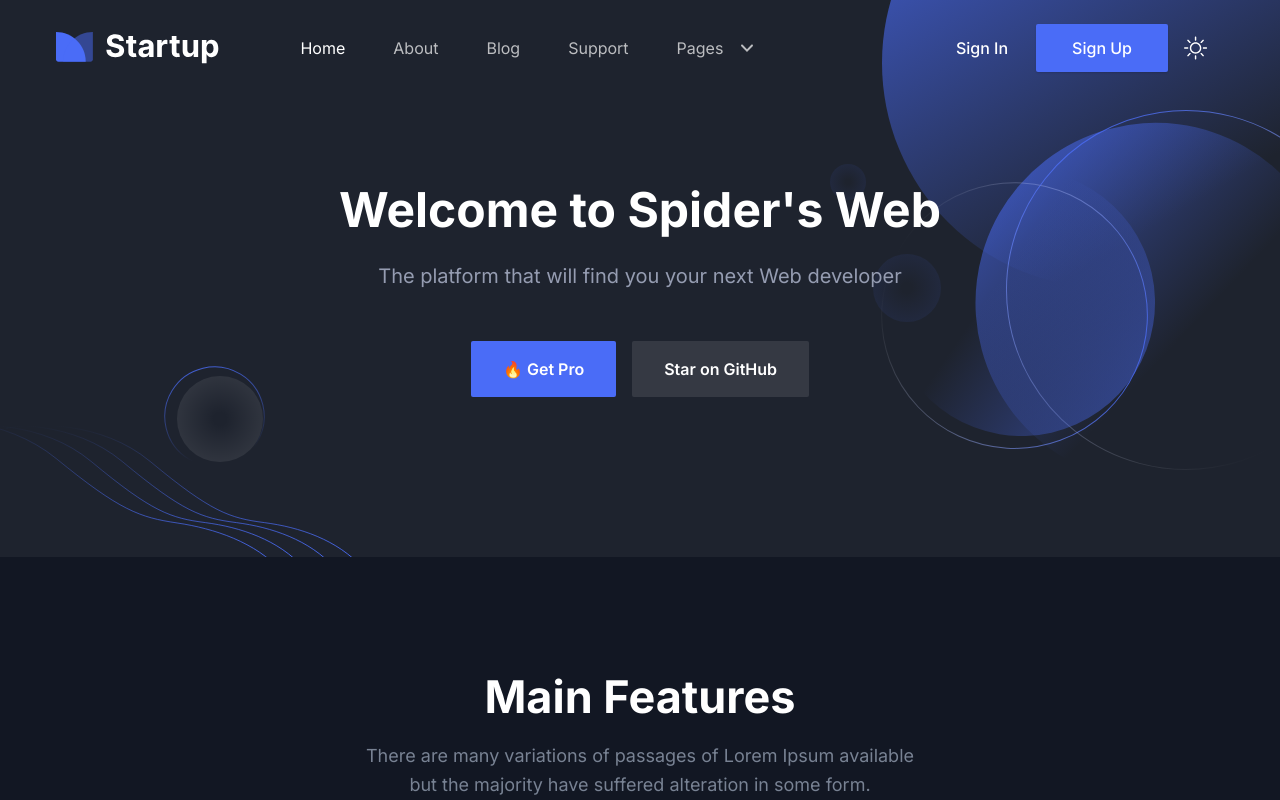
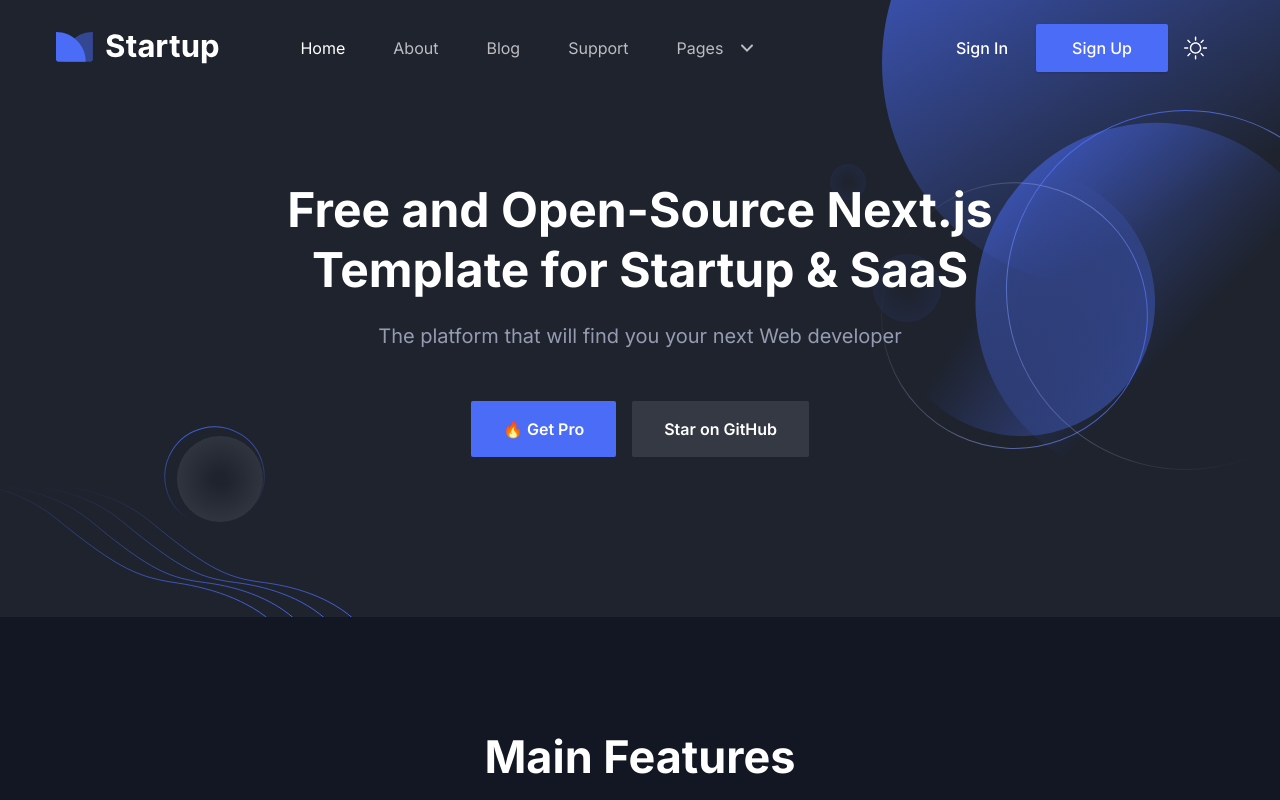
Before and after one commit to ericcchuang/it342-project, a Next.js app: page / in a window 1280 px wide. Shown: the top 800 px of the page. Built offline with nearby package versions, Linux system fonts and the light colour scheme.

Commit message:
Testing to see where it breaks

```diff
--- a/src/components/Hero/index.tsx
+++ b/src/components/Hero/index.tsx
@@ -11,7 +11,7 @@ const Hero = () => {
             <div className="w-full px-4">
               <div className="mx-auto max-w-[800px] text-center">
                 <h1 className="mb-5 text-3xl font-bold leading-tight text-black dark:text-white sm:text-4xl sm:leading-tight md:text-5xl md:leading-tight">
-                  Welcome to Spider's Web
+                  Free and Open-Source Next.js Template for Startup & SaaS
                 </h1>
                 <p className="mb-12 text-base leading-relaxed! text-body-color dark:text-body-color-dark sm:text-lg md:text-xl">
                   The platform that will find you your next Web developer
```
